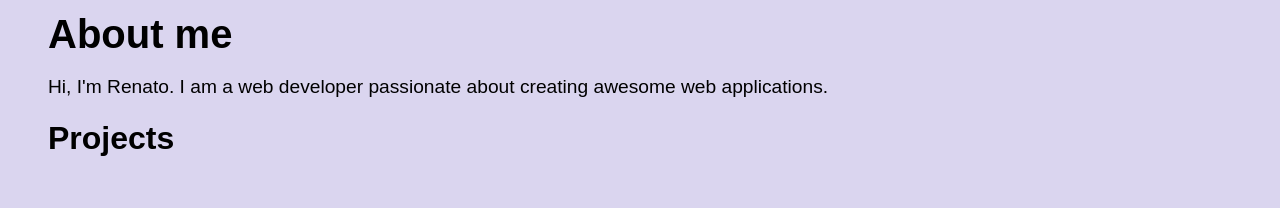
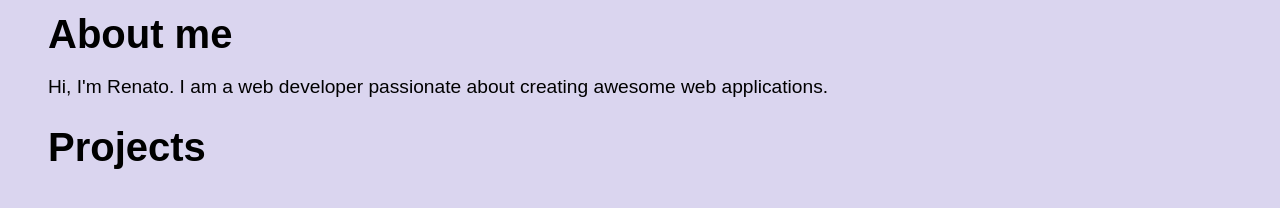
Before and after one commit to Xbz-24/portfolio, a React (Create React App) app: page / in a window 1280 px wide. Shown: the part 440-648 px from the top of the page. Built offline with nearby package versions, Linux system fonts and the light colour scheme.

Commit message:
few changes

```diff
--- a/src/components/styles.css
+++ b/src/components/styles.css
@@ -66,12 +66,13 @@ header nav ul li a:hover {
 .h1-projects-projects{
     padding-left: 1rem;
     margin-left: 32px ;
+    font-size: 2.5rem;
 }
 .projects-container {
     display: grid;
     grid-template-columns: repeat(auto-fit, minmax(300px, 1fr));
-    gap: 2rem;
-    padding: 2rem;
+    /*gap: 2rem;*/
+    padding: 2.5rem;
     /*padding-left: 3rem;*/
     /*margin-left: 0;*/
 }
```
